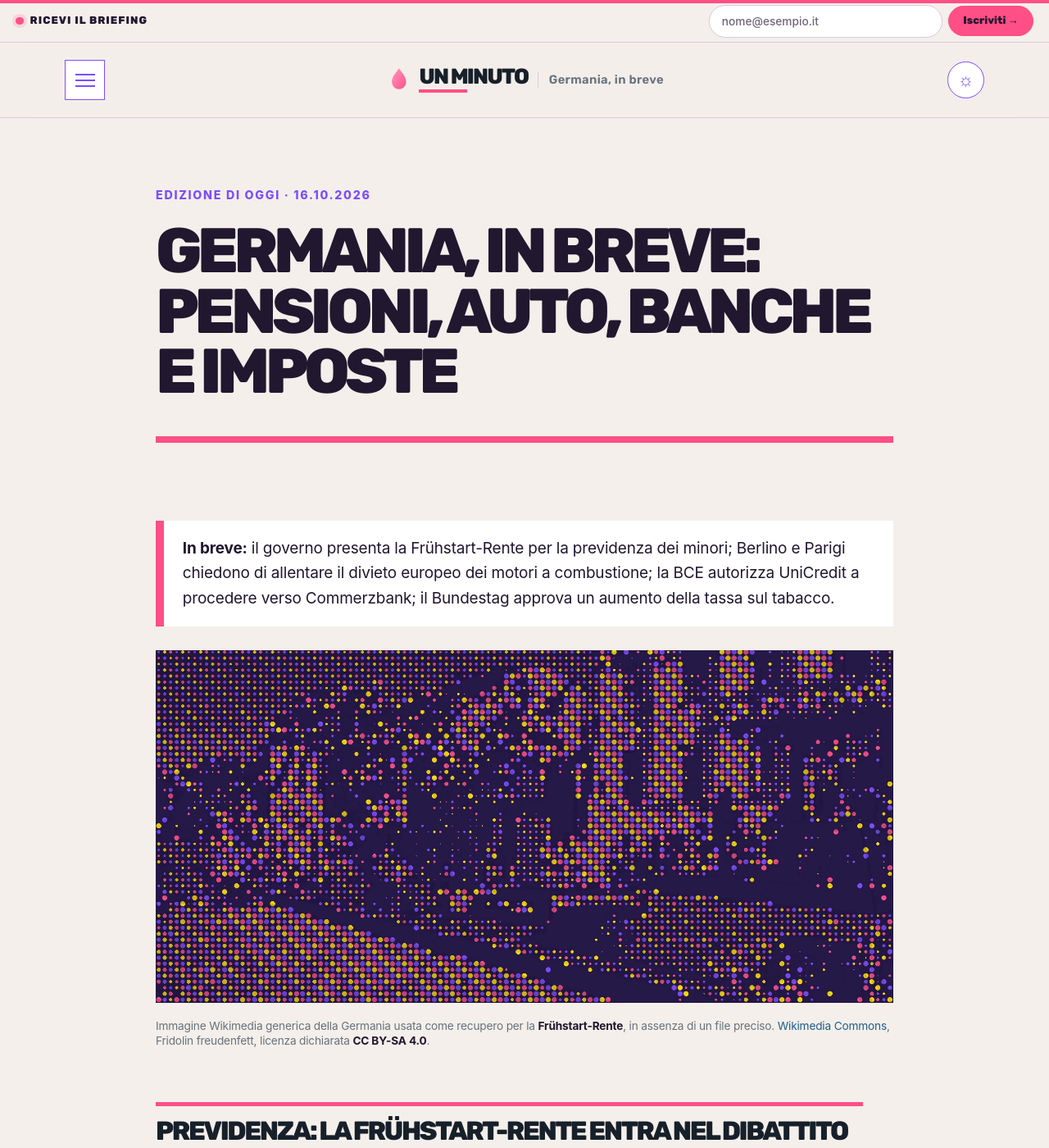
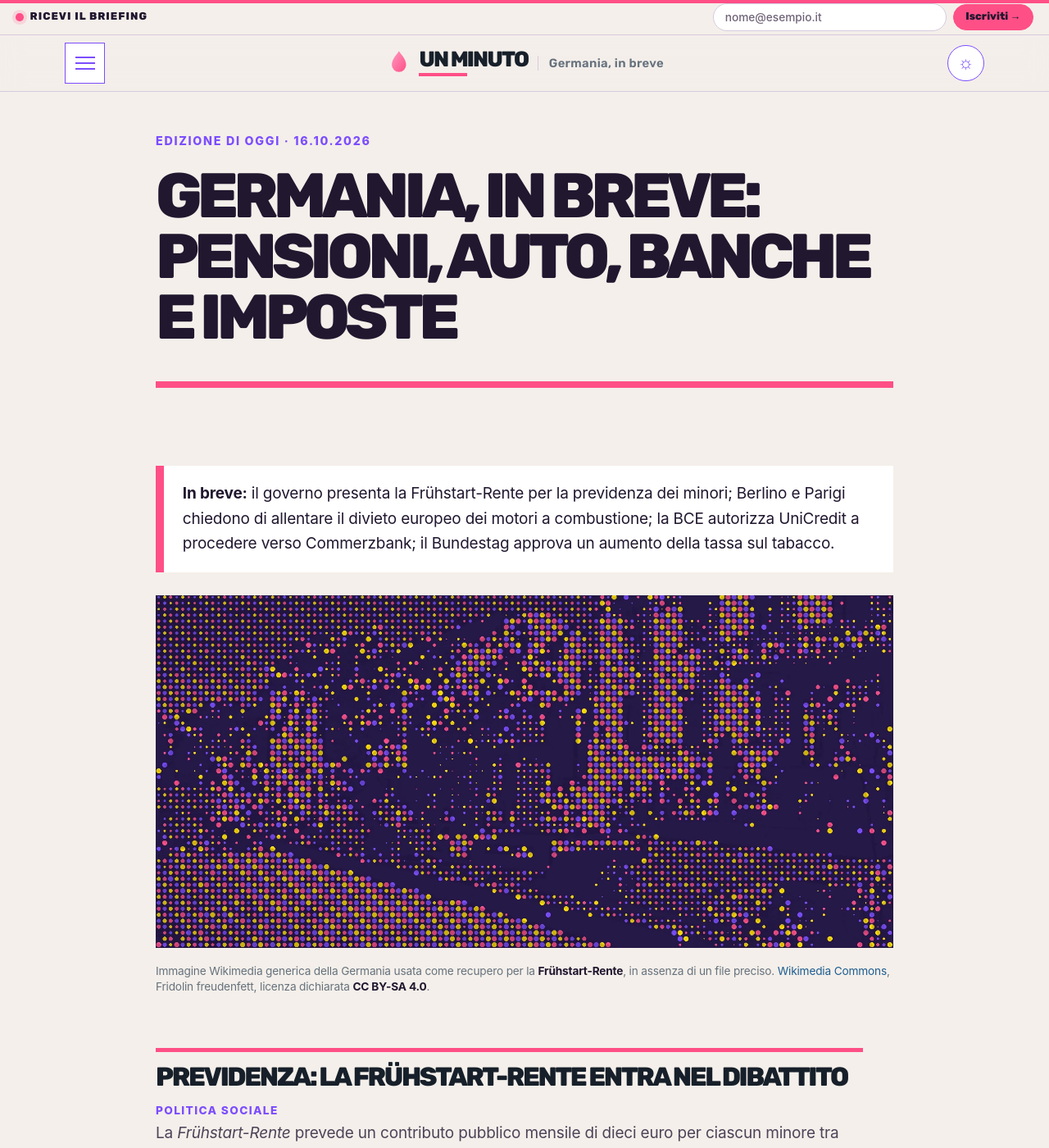
Before and after one commit to ottoottone/prj-news-mattino, a Jekyll site: the page built from index.html, in a window 1280 px wide and 1400 px high. Shown: the whole window at 82% size. Built offline with Jekyll 4.4.1, drawn with Linux system fonts in a browser that asks for light colours; some web fonts are replaced; the list of posts is cut into pages by our own code.

Commit message:
Tighten desktop homepage vertical rhythm

```diff
--- a/assets/css/briefing.css
+++ b/assets/css/briefing.css
@@ -553,11 +553,14 @@
 
 /* The desktop masthead is navigation, not a hero: keep brand and controls on one compact line. */
 @media (min-width:701px) {
-  .newsletter-signup-inner { min-height:2.5rem; padding-top:.3rem; padding-bottom:.3rem; }
-  .masthead { padding:.5rem 0; margin-bottom:1.15rem; }
-  .masthead-inner { min-height:3.75rem; }
+  .newsletter-signup-inner { min-height:2.2rem; padding-top:.2rem; padding-bottom:.2rem; }
+  .newsletter-signup-form input { padding:.42rem .7rem; }
+  .newsletter-signup-form button { padding:.43rem .75rem; }
+  .masthead { padding:.25rem 0; margin-bottom:.55rem; }
+  .masthead-inner { min-height:3.1rem; }
   .masthead-title { flex-direction:row; align-items:center; gap:.65rem; }
   .masthead-mark { width:1.35rem; height:1.65rem; }
   .masthead-wordmark { font-size:1.38rem; }
   .masthead-byline { margin:0; padding-left:.65rem; border-left:1px solid var(--border); }
+  .content { padding-top:2rem; }
 }
```
